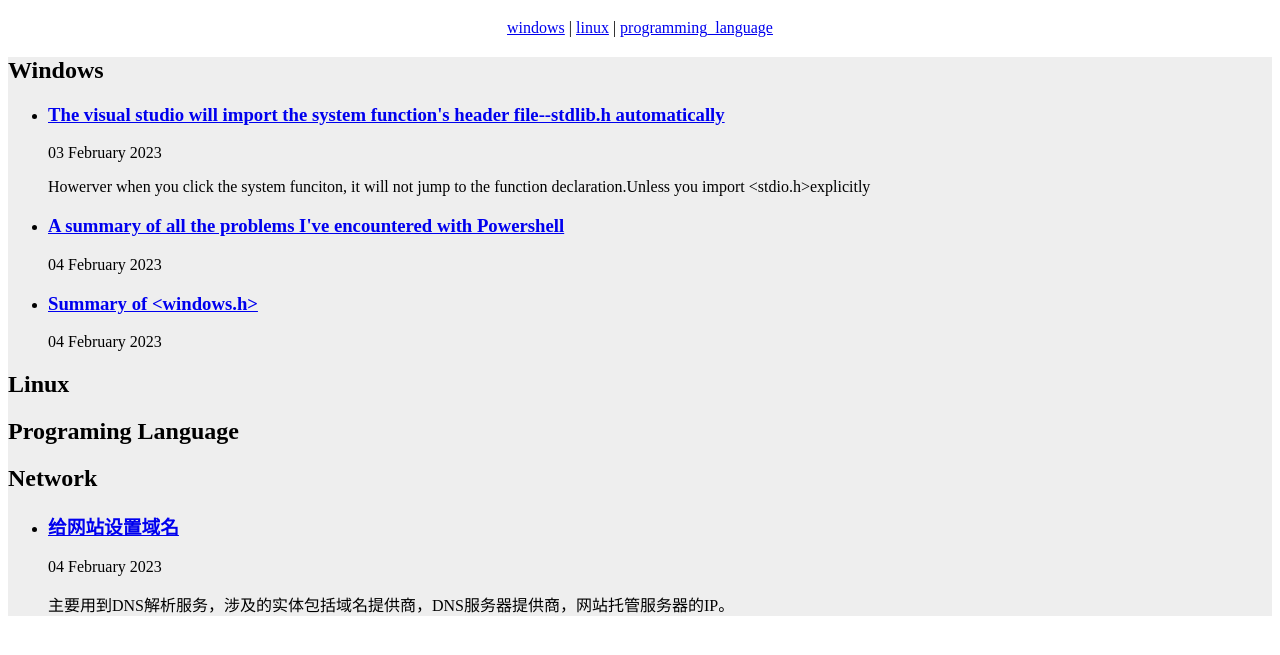
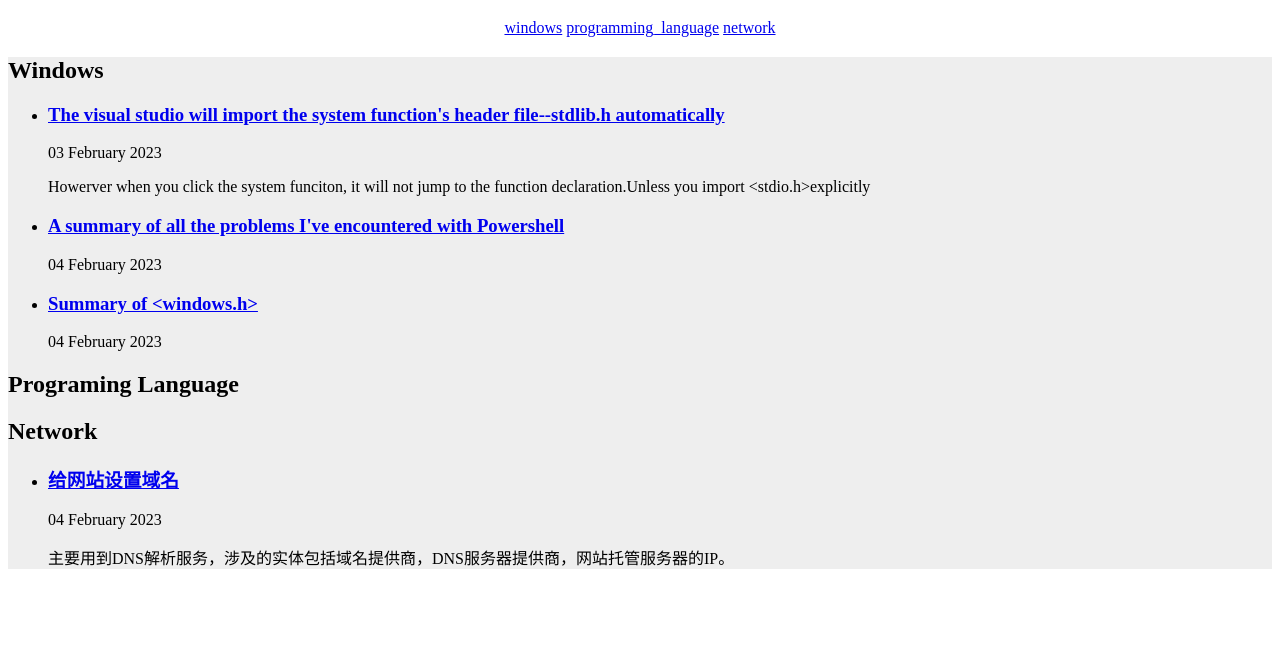
Before and after one commit to Disat/vhxnblog, a plain HTML site: page index.html in a window 1280 px wide. Shown: the part 61-716 px from the top of the page. Drawn offline with Linux system fonts and the light colour scheme.

Commit message:
update nav

```diff
--- a/index.html
+++ b/index.html
@@ -27,10 +27,8 @@
         <h1>Welcome to Vhxn's Homepage</h1>
         <nav>
             <a href="#windows">windows</a>
-            |
-            <a href="#linux">linux</a>
-            |
             <a href="#programming_language">programming_language</a>
+            <a href="#network">network</a>
         </nav>
     </header>
 
@@ -61,11 +59,11 @@
                 </li>
             </ul>
         </div>
-        <div class="sub_toc" id="linux">
+        <!-- <div class="sub_toc" id="linux">
             <h2>Linux</h2>
             <ul>
             </ul>
-        </div>
+        </div> -->
         <div class="sub_toc" id="programming_language">
             <h2>Programing Language</h2>
             <ul>
```
